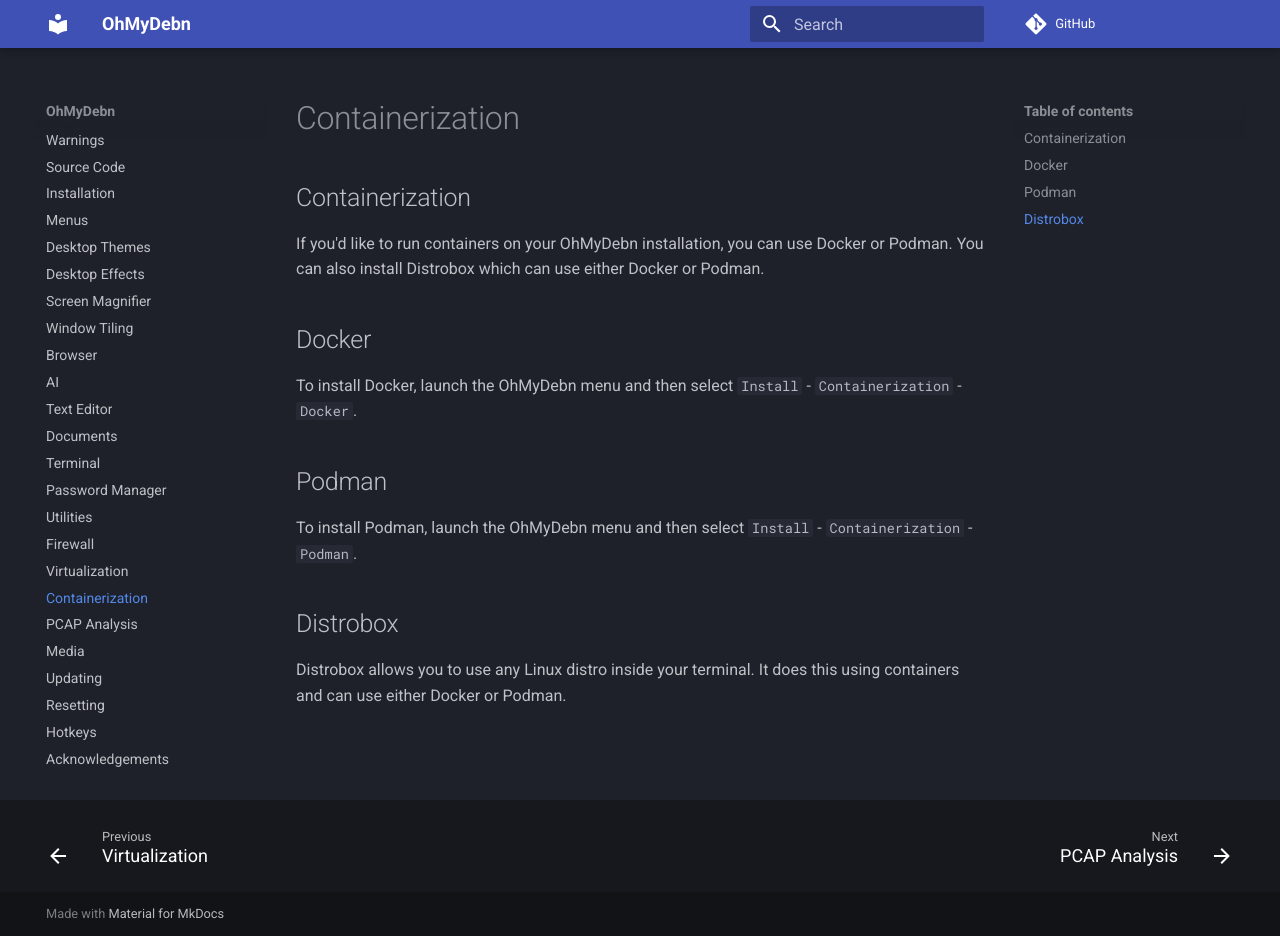
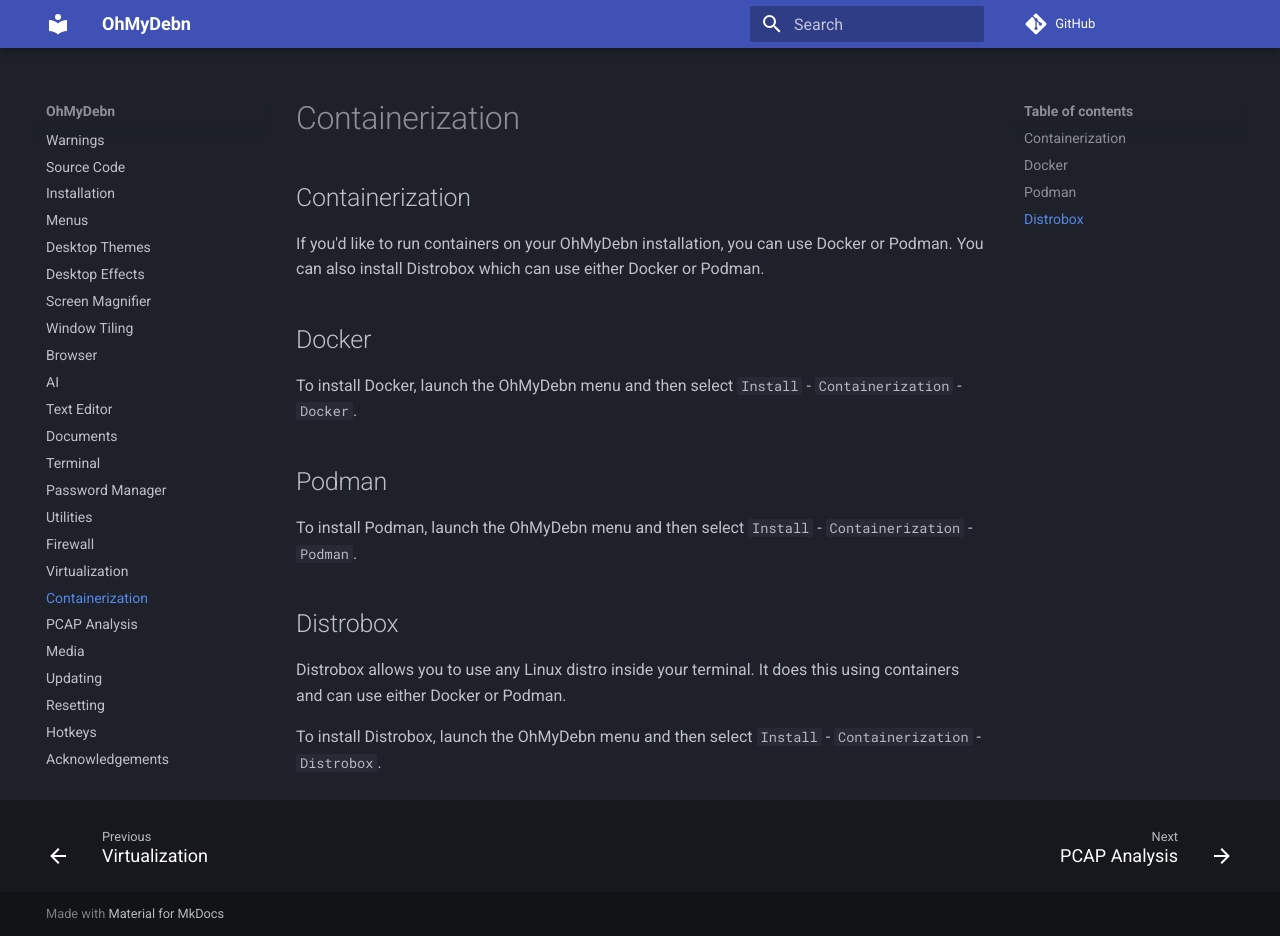
Before and after one commit to dougburks/ohmydebn-docs, an MkDocs documentation site: the page built from docs/containerization.md, in a window 1280 px wide and 936 px high. Built offline with MkDocs 1.6.1 and Material for MkDocs 9.7.7, drawn with Linux system fonts in a browser that asks for light colours; comment, search, counter and statistics services are not loaded.

Commit message:
update containerization

```diff
--- a/docs/containerization.md
+++ b/docs/containerization.md
@@ -13,3 +13,5 @@
 ## Distrobox
 
 Distrobox allows you to use any Linux distro inside your terminal. It does this using containers and can use either Docker or Podman.
+
+To install Distrobox, launch the OhMyDebn menu and then select `Install` - `Containerization` - `Distrobox`.
```
